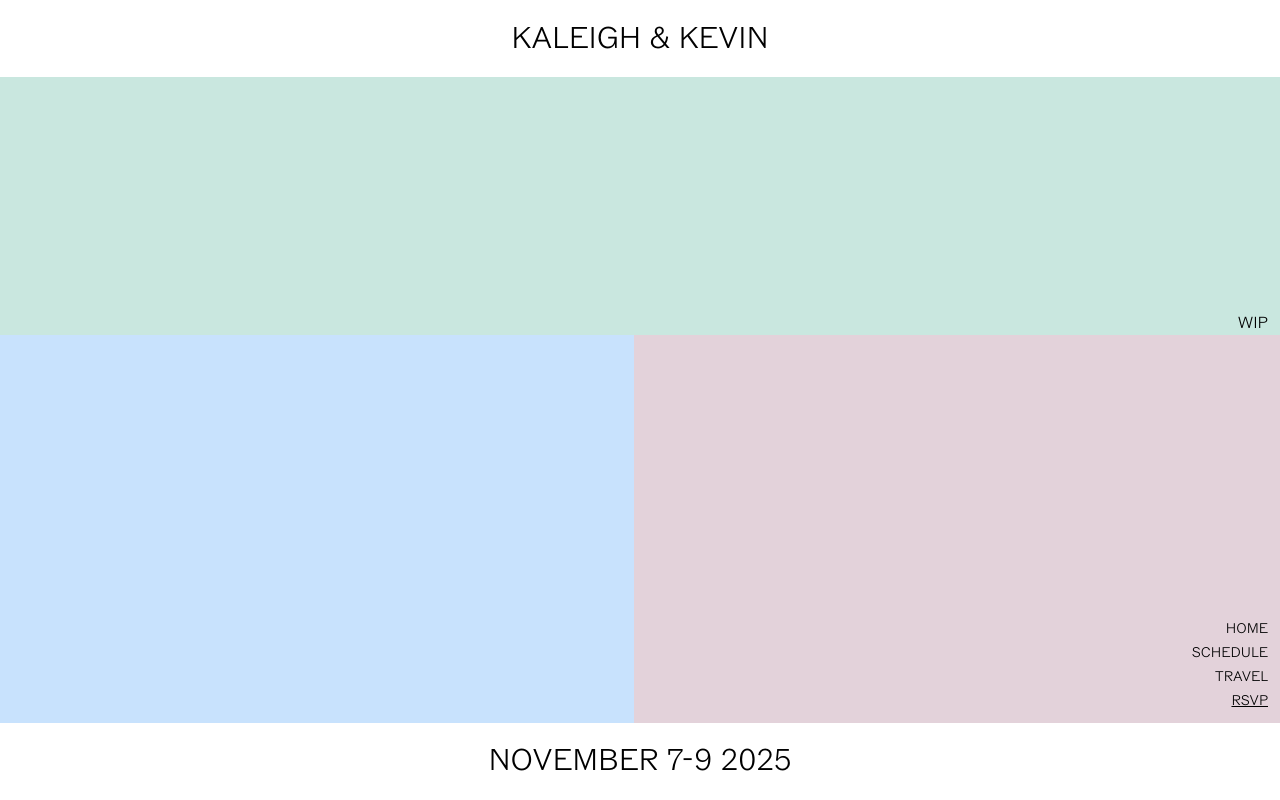
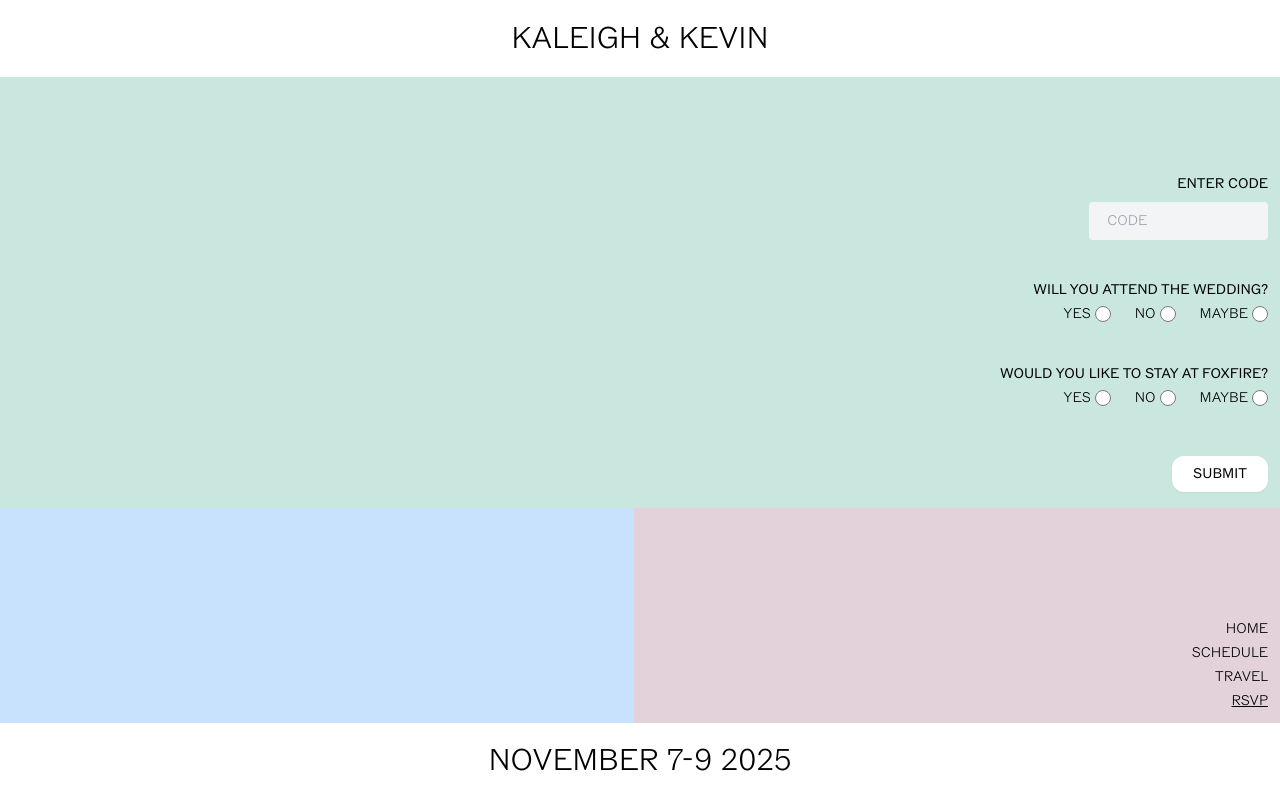
Before and after one commit to kevingill55/wedding-site, a React (Create React App) app: page /rsvp in a window 1280 px wide. Built offline with nearby package versions, Linux system fonts and the light colour scheme.

Commit message:
ESLint & init rsvp form

```diff
--- a/package.json
+++ b/package.json
@@ -4,6 +4,7 @@
   "homepage": "https://kaleighandkevin.netlify.app",
   "private": true,
   "dependencies": {
+    "@tailwindcss/forms": "^0.5.9",
     "@testing-library/jest-dom": "^5.17.0",
     "@testing-library/react": "^13.4.0",
     "@testing-library/user-event": "^13.5.0",
@@ -38,6 +39,9 @@
     ]
   },
   "devDependencies": {
+    "eslint": "^8.57.1",
+    "eslint-plugin-react": "^7.37.2",
+    "prop-types": "^15.8.1",
     "tailwindcss": "^3.4.14"
   }
 }
--- a/src/components/Frame.js
+++ b/src/components/Frame.js
@@ -1,3 +1,6 @@
+import React from "react";
+import { PropTypes } from "prop-types";
+
 export const Frame = ({ children }) => {
   return (
     <div className="flex flex-col h-full justify-between">
@@ -11,3 +14,10 @@ export const Frame = ({ children }) => {
     </div>
   );
 };
+
+Frame.propTypes = {
+  children: PropTypes.oneOfType([
+    PropTypes.arrayOf(PropTypes.node),
+    PropTypes.node,
+  ]).isRequired,
+};
--- a/src/components/Nav.js
+++ b/src/components/Nav.js
@@ -1,3 +1,5 @@
+import React from "react";
+import { PropTypes } from "prop-types";
 import { useNavigate, useMatch } from "react-router-dom";
 
 const NavItem = ({ label }) => {
@@ -16,6 +18,10 @@ const NavItem = ({ label }) => {
   );
 };
 
+NavItem.propTypes = {
+  label: PropTypes.string.isRequired,
+};
+
 export const Nav = () => {
   return (
     <div className="bg-[#E3D2DA] items-end justify-end pb-3 px-3 w-full h-full flex flex-col gap-1">
--- a/src/pages/Home.js
+++ b/src/pages/Home.js
@@ -1,3 +1,4 @@
+import React from "react";
 import { Nav, Frame } from "../components";
 
 export const Home = () => {
--- a/src/pages/RSVP.js
+++ b/src/pages/RSVP.js
@@ -1,14 +1,125 @@
+import React, { useState } from "react";
+import { PropTypes } from "prop-types";
 import { Nav, Frame } from "../components";
 
+const RadioButton = ({ label, checked, setFunc, id }) => {
+  return (
+    <div className="flex gap-1 items-center">
+      <label htmlFor={`${id}-radio-${label.toLowerCase()}-input`}>
+        {label}
+      </label>
+      <input
+        id={`${id}-radio-${label.toLowerCase()}-input`}
+        type="radio"
+        onChange={(e) => {
+          if (e.target.checked) {
+            setFunc(label);
+          }
+        }}
+        checked={checked}
+        name={`${id}-radio-${label.toLowerCase()}`}
+        className="w-4 h-4 border-gray-100"
+      />
+    </div>
+  );
+};
+
+RadioButton.propTypes = {
+  label: PropTypes.string.isRequired,
+  id: PropTypes.string.isRequired,
+  checked: PropTypes.bool.isRequired,
+  setFunc: PropTypes.func.isRequired,
+};
+
 export const RSVP = () => {
+  const [code, setCode] = useState("");
+  const [attend, setAttend] = useState("");
+  const [stay, setStay] = useState("");
   return (
     <Frame>
-      <div className="bg-[#C9E7DF] h-2/5">
+      <div className="bg-[#C9E7DF] h-2/3 text-sm">
         <div className="h-full text-end flex justify-end items-end pr-3">
-          WIP
+          <div>
+            <form className="flex flex-col gap-10 py-4">
+              <div className="flex flex-col gap-2 items-end">
+                <label htmlFor="enter-code-input" className="font-ROM">
+                  ENTER CODE
+                </label>
+                <div className="md:w-2/3">
+                  <input
+                    className="bg-gray-100 appearance-none border-2 border-gray-100 rounded w-full py-2 px-4 text-gray-700 leading-tight focus:outline-none focus:bg-white focus:border-[#E3D2DA]"
+                    id="enter-code-input"
+                    type="text"
+                    placeholder="CODE"
+                    onChange={(e) => setCode(e.target.value)}
+                    value={code}
+                  />
+                </div>
+              </div>
+              <div className="flex flex-col gap-1 items-end">
+                <label className="font-ROM">WILL YOU ATTEND THE WEDDING?</label>
+                <div className="flex gap-6">
+                  <RadioButton
+                    setFunc={setAttend}
+                    id="attend"
+                    label="YES"
+                    checked={attend === "YES"}
+                  />
+                  <RadioButton
+                    setFunc={setAttend}
+                    id="attend"
+                    label="NO"
+                    checked={attend === "NO"}
+                  />
+                  <RadioButton
+                    setFunc={setAttend}
+                    id="attend"
+                    label="MAYBE"
+                    checked={attend === "MAYBE"}
+                  />
+                </div>
+              </div>
+
+              <div className="flex flex-col gap-1 items-end">
+                <label className="font-ROM">
+                  WOULD YOU LIKE TO STAY AT FOXFIRE?
+                </label>
+                <div className="flex gap-6">
+                  <RadioButton
+                    setFunc={setStay}
+                    id="stay"
+                    label="YES"
+                    checked={stay === "YES"}
+                  />
+                  <RadioButton
+                    setFunc={setStay}
+                    id="stay"
+                    label="NO"
+                    checked={stay === "NO"}
+                  />
+                  <RadioButton
+                    setFunc={setStay}
+                    id="stay"
+                    label="MAYBE"
+                    checked={stay === "MAYBE"}
+                  />
+                </div>
+              </div>
+
+              <div className="mt-2">
+                <button
+                  type="button"
+                  onClick={() => {}}
+                  className="px-4 py-2 rounded-xl shadow-sm font-ROM w-24 bg-white"
+                >
+                  SUBMIT
+                </button>
+              </div>
+            </form>
+          </div>
         </div>
       </div>
-      <div className="flex h-3/5">
+      <div className="flex h-1/3">
         <div className="bg-[#C8E2FD] w-full h-full"></div>
         <Nav />
       </div>
--- a/src/pages/Schedule.js
+++ b/src/pages/Schedule.js
@@ -1,3 +1,4 @@
+import React from "react";
 import { Nav, Frame } from "../components";
 
 export const Schedule = () => {
--- a/src/pages/Travel.js
+++ b/src/pages/Travel.js
@@ -1,3 +1,5 @@
+/* eslint-disable react/no-unescaped-entities */
+import React from "react";
 import { Nav, Frame } from "../components";
 
 export const Travel = () => {
```
Also changed, not shown: .eslintrc.js (added), 2 other files (tests, documents, lock files or other folders).
